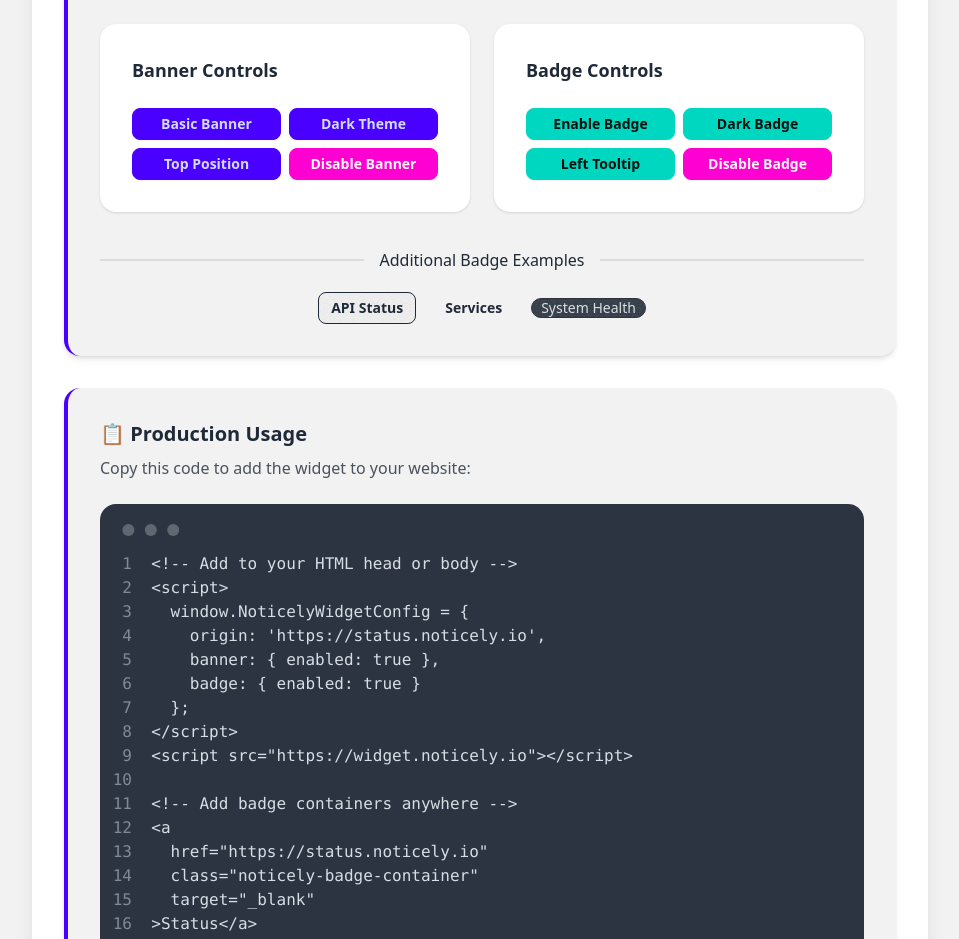
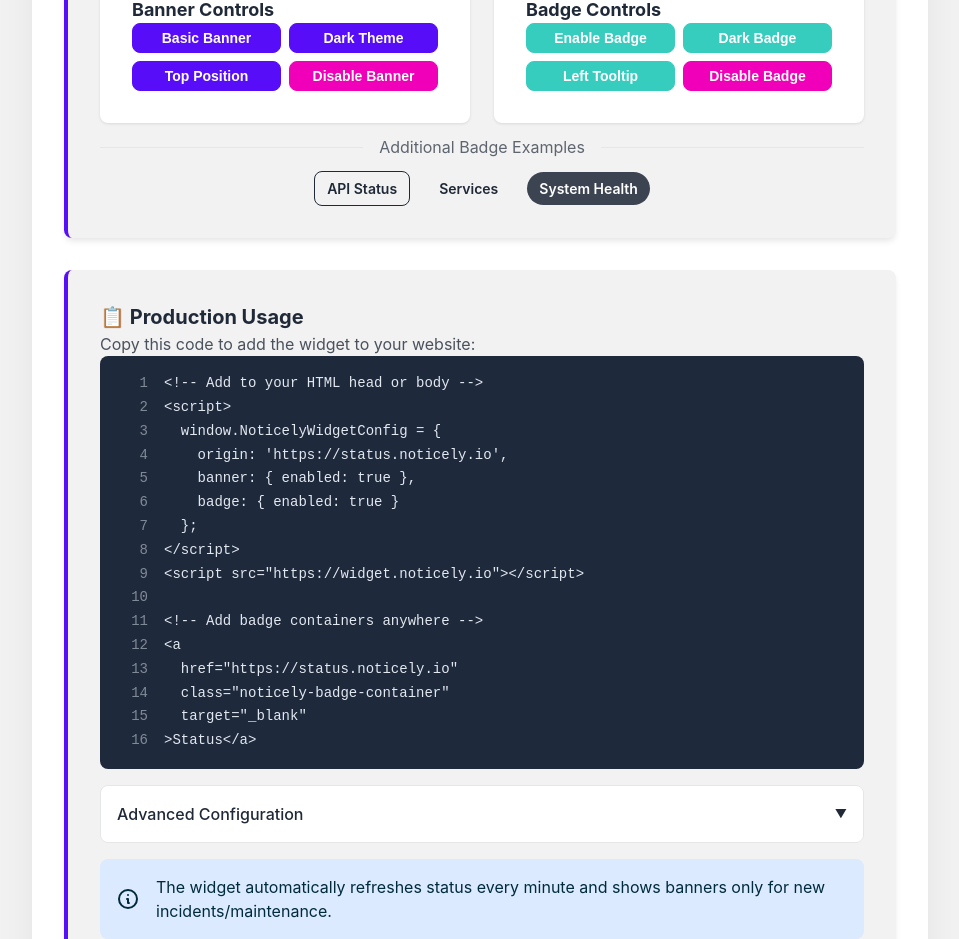
Before and after one commit to statuspal/noticely-embed-widget, a React (Vite) app: page / in a window 1280 px wide. Shown: the part 540-1479 px from the top of the page, without its empty margins (160-1119 px from the left). Built offline with nearby package versions, Linux system fonts and the light colour scheme; no server answers.

Commit message:
feat: Revamp demo page with custom styles and layout adjustments

```diff
--- /dev/null
+++ b/index.css
@@ -0,0 +1,472 @@
+/* Demo page styles - Custom classes to avoid conflicts */
+
+/* Scoped reset - only apply to demo elements */
+.demo-container,
+.demo-container * {
+  box-sizing: border-box;
+}
+
+:root {
+  /* Light mode color palette */
+  --demo-bg-primary: #ffffff;
+  --demo-bg-secondary: #f2f2f2;
+  --demo-bg-tertiary: #e5e6e6;
+  --demo-text-primary: #1f2937;
+  --demo-text-secondary: rgba(31, 41, 55, 0.7);
+  --demo-text-tertiary: rgba(31, 41, 55, 0.8);
+  --demo-primary: #570df8;
+  --demo-primary-hover: #4506cb;
+  --demo-primary-text: #ffffff;
+  --demo-secondary: #f000b8;
+  --demo-secondary-hover: #bd0091;
+  --demo-accent: #37cdbe;
+  --demo-accent-hover: #2ba69a;
+  --demo-neutral: #3d4451;
+  --demo-info: #3abff8;
+  --demo-info-bg: #dbeafe;
+  --demo-info-text: #002b3d;
+  --demo-shadow: rgba(0, 0, 0, 0.1);
+  --demo-code-bg: #1e293b;
+  --demo-code-text: #e2e8f0;
+}
+
+/* Dark mode colors */
+@media (prefers-color-scheme: dark) {
+  :root {
+    --demo-bg-primary: #1f2937;
+    --demo-bg-secondary: #111827;
+    --demo-bg-tertiary: #374151;
+    --demo-text-primary: #f9fafb;
+    --demo-text-secondary: rgba(249, 250, 251, 0.7);
+    --demo-text-tertiary: rgba(249, 250, 251, 0.8);
+    --demo-primary: #7c3aed;
+    --demo-primary-hover: #6d28d9;
+    --demo-primary-text: #ffffff;
+    --demo-secondary: #ec4899;
+    --demo-secondary-hover: #db2777;
+    --demo-accent: #14b8a6;
+    --demo-accent-hover: #0d9488;
+    --demo-neutral: #9ca3af;
+    --demo-info: #06b6d4;
+    --demo-info-bg: #164e63;
+    --demo-info-text: #e0f2fe;
+    --demo-shadow: rgba(0, 0, 0, 0.3);
+    --demo-code-bg: #0f172a;
+    --demo-code-text: #cbd5e1;
+  }
+}
+
+body {
+  font-family:
+    -apple-system, BlinkMacSystemFont, 'Segoe UI', Roboto, Oxygen, Ubuntu,
+    Cantarell, 'Open Sans', 'Helvetica Neue', sans-serif;
+  line-height: 1.5;
+  color: var(--demo-text-primary);
+  background-color: var(--demo-bg-secondary);
+  padding: 2rem;
+  margin: 0;
+}
+
+/* Layout utilities */
+.demo-container {
+  max-width: 56rem;
+  margin: 0 auto;
+  background-color: var(--demo-bg-primary);
+  border-radius: 1rem;
+  box-shadow: 0 25px 50px -12px var(--demo-shadow);
+  padding: 2rem;
+}
+
+/* Reset margins and padding for demo content only */
+.demo-container h1,
+.demo-container h2,
+.demo-container h3,
+.demo-container h4,
+.demo-container h5,
+.demo-container h6,
+.demo-container p {
+  margin: 0;
+  padding: 0;
+}
+
+/* Navbar */
+.demo-navbar {
+  display: flex;
+  align-items: center;
+  justify-content: space-between;
+  background-color: var(--demo-bg-primary);
+  border-radius: 0.5rem;
+  margin-bottom: 2rem;
+  padding: 1rem;
+}
+
+.demo-navbar-start {
+  flex: 1;
+}
+
+.demo-navbar-end {
+  flex: none;
+}
+
+.demo-navbar-title {
+  font-size: 1.25rem;
+  font-weight: bold;
+}
+
+/* Hero section */
+.demo-hero {
+  background-color: var(--demo-bg-primary);
+  padding-bottom: 2rem;
+}
+
+.demo-hero-content {
+  text-align: center;
+  max-width: 100%;
+  padding: 1rem;
+}
+
+.demo-hero-content-inner {
+  max-width: 28rem;
+  margin: 0 auto;
+}
+
+.demo-title {
+  font-size: 3rem;
+  font-weight: bold;
+  color: var(--demo-text-primary);
+  line-height: 1.2;
+}
+
+.demo-subtitle {
+  padding-top: 1.5rem;
+  padding-bottom: 1.5rem;
+  color: var(--demo-text-secondary);
+}
+
+/* Card styles */
+.demo-card {
+  border-radius: 0.5rem;
+  overflow: hidden;
+}
+
+.demo-card-secondary {
+  background-color: var(--demo-bg-secondary);
+}
+
+.demo-card-primary {
+  background-color: var(--demo-bg-primary);
+}
+
+.demo-card-shadow-md {
+  box-shadow: 0 4px 6px -1px var(--demo-shadow);
+}
+
+.demo-card-shadow {
+  box-shadow: 0 1px 3px 0 var(--demo-shadow);
+}
+
+.demo-card-accent {
+  border-left: 4px solid var(--demo-primary);
+}
+
+.demo-card-body {
+  padding: 2rem;
+}
+
+.demo-card-title {
+  font-size: 1.25rem;
+  font-weight: bold;
+  margin-bottom: 1rem;
+}
+
+.demo-card-title-lg {
+  font-size: 1.125rem;
+  font-weight: bold;
+  margin-bottom: 1rem;
+}
+
+.demo-text-secondary {
+  color: var(--demo-text-tertiary);
+}
+
+.demo-mb-4 {
+  margin-bottom: 1rem;
+}
+
+.demo-mb-6 {
+  margin-bottom: 1.5rem;
+}
+
+.demo-mb-8 {
+  margin-bottom: 2rem;
+}
+
+.demo-mt-4 {
+  margin-top: 1rem;
+}
+
+.demo-mt-8 {
+  margin-top: 2rem;
+}
+
+/* Grid system */
+.demo-grid {
+  display: grid;
+}
+
+.demo-grid-1 {
+  grid-template-columns: repeat(1, minmax(0, 1fr));
+}
+
+.demo-grid-2 {
+  grid-template-columns: repeat(2, minmax(0, 1fr));
+}
+
+@media (min-width: 768px) {
+  .demo-grid-responsive {
+    grid-template-columns: repeat(2, minmax(0, 1fr));
+  }
+}
+
+.demo-gap-sm {
+  gap: 0.5rem;
+}
+
+.demo-gap-md {
+  gap: 1rem;
+}
+
+.demo-gap-lg {
+  gap: 1.5rem;
+}
+
+/* Button styles */
+.demo-btn {
+  display: inline-flex;
+  align-items: center;
+  justify-content: center;
+  padding: 0.5rem 1rem;
+  font-weight: 600;
+  border-radius: 0.5rem;
+  border: 1px solid transparent;
+  cursor: pointer;
+  text-decoration: none;
+  transition: all 0.2s;
+  font-size: 0.875rem;
+}
+
+.demo-btn:hover {
+  transform: translateY(-1px);
+}
+
+.demo-btn-sm {
+  padding: 0.375rem 0.75rem;
+  font-size: 0.875rem;
+}
+
+.demo-btn-primary {
+  background-color: var(--demo-primary);
+  color: var(--demo-primary-text);
+  border-color: var(--demo-primary);
+}
+
+.demo-btn-primary:hover {
+  background-color: var(--demo-primary-hover);
+  border-color: var(--demo-primary-hover);
+}
+
+.demo-btn-secondary {
+  background-color: var(--demo-secondary);
+  color: #ffffff;
+  border-color: var(--demo-secondary);
+}
+
+.demo-btn-secondary:hover {
+  background-color: var(--demo-secondary-hover);
+  border-color: var(--demo-secondary-hover);
+}
+
+.demo-btn-accent {
+  background-color: var(--demo-accent);
+  color: #ffffff;
+  border-color: var(--demo-accent);
+}
+
+.demo-btn-accent:hover {
+  background-color: var(--demo-accent-hover);
+  border-color: var(--demo-accent-hover);
+}
+
+.demo-btn-ghost {
+  background-color: transparent;
+  color: var(--demo-text-primary);
+  border-color: transparent;
+}
+
+.demo-btn-ghost:hover {
+  background-color: var(--demo-bg-secondary);
+}
+
+.demo-btn-outline {
+  background-color: transparent;
+  border-color: var(--demo-text-primary);
+  color: var(--demo-text-primary);
+}
+
+.demo-btn-outline:hover {
+  background-color: var(--demo-text-primary);
+  color: var(--demo-bg-primary);
+}
+
+/* Divider */
+.demo-divider {
+  display: flex;
+  align-items: center;
+  margin: 1rem 0;
+  height: 1rem;
+  position: relative;
+  color: var(--demo-text-secondary);
+}
+
+.demo-divider::before,
+.demo-divider::after {
+  content: '';
+  flex: 1;
+  height: 1px;
+  background-color: var(--demo-bg-tertiary);
+}
+
+.demo-divider:not(:empty)::before {
+  margin-right: 1rem;
+}
+
+.demo-divider:not(:empty)::after {
+  margin-left: 1rem;
+}
+
+/* Flex utilities */
+.demo-flex {
+  display: flex;
+}
+
+.demo-flex-wrap {
+  flex-wrap: wrap;
+}
+
+.demo-flex-center {
+  justify-content: center;
+}
+
+.demo-flex-items-center {
+  align-items: center;
+}
+
+/* Badge */
+.demo-badge {
+  display: inline-flex;
+  align-items: center;
+  justify-content: center;
+  padding: 0.375rem 0.75rem;
+  font-size: 0.875rem;
+  border-radius: 9999px;
+  font-weight: 600;
+}
+
+.demo-badge-neutral {
+  background-color: var(--demo-neutral);
+  color: #ffffff;
+}
+
+/* Mockup code */
+.demo-code {
+  background-color: var(--demo-code-bg);
+  color: var(--demo-code-text);
+  border-radius: 0.5rem;
+  padding: 1rem;
+  overflow-x: auto;
+  font-family: 'Courier New', Courier, monospace;
+  font-size: 0.875rem;
+  line-height: 1.7;
+}
+
+.demo-code pre {
+  display: flex;
+  align-items: flex-start;
+  margin: 0;
+}
+
+.demo-code pre::before {
+  content: attr(data-prefix);
+  display: inline-block;
+  text-align: right;
+  width: 2rem;
+  margin-right: 1rem;
+  opacity: 0.5;
+}
+
+.demo-code code {
+  white-space: pre;
+}
+
+/* Collapse/Details */
+.demo-collapse {
+  border: 1px solid var(--demo-bg-tertiary);
+  border-radius: 0.5rem;
+  overflow: hidden;
+}
+
+.demo-collapse-title {
+  padding: 1rem;
+  font-weight: 500;
+  cursor: pointer;
+  position: relative;
+  padding-right: 3rem;
+  background-color: var(--demo-bg-primary);
+}
+
+.demo-collapse-title::after {
+  content: '▼';
+  position: absolute;
+  right: 1rem;
+  top: 50%;
+  transform: translateY(-50%);
+  transition: transform 0.2s;
+  font-size: 0.75rem;
+}
+
+.demo-collapse[open] .demo-collapse-title::after {
+  transform: translateY(-50%) rotate(-180deg);
+}
+
+.demo-collapse-content {
+  padding: 0 1rem 1rem 1rem;
+}
+
+details.demo-collapse summary {
+  list-style: none;
+}
+
+details.demo-collapse summary::-webkit-details-marker {
+  display: none;
+}
+
+/* Alert */
+.demo-alert {
+  display: flex;
+  align-items: center;
+  gap: 1rem;
+  padding: 1rem;
+  border-radius: 0.5rem;
+}
+
+.demo-alert-info {
+  background-color: var(--demo-info-bg);
+  color: var(--demo-info-text);
+}
+
+.demo-alert svg {
+  width: 1.5rem;
+  height: 1.5rem;
+  flex-shrink: 0;
+  stroke: currentColor;
+}
```
Also changed, not shown: index.html (+55 -59 lines).
